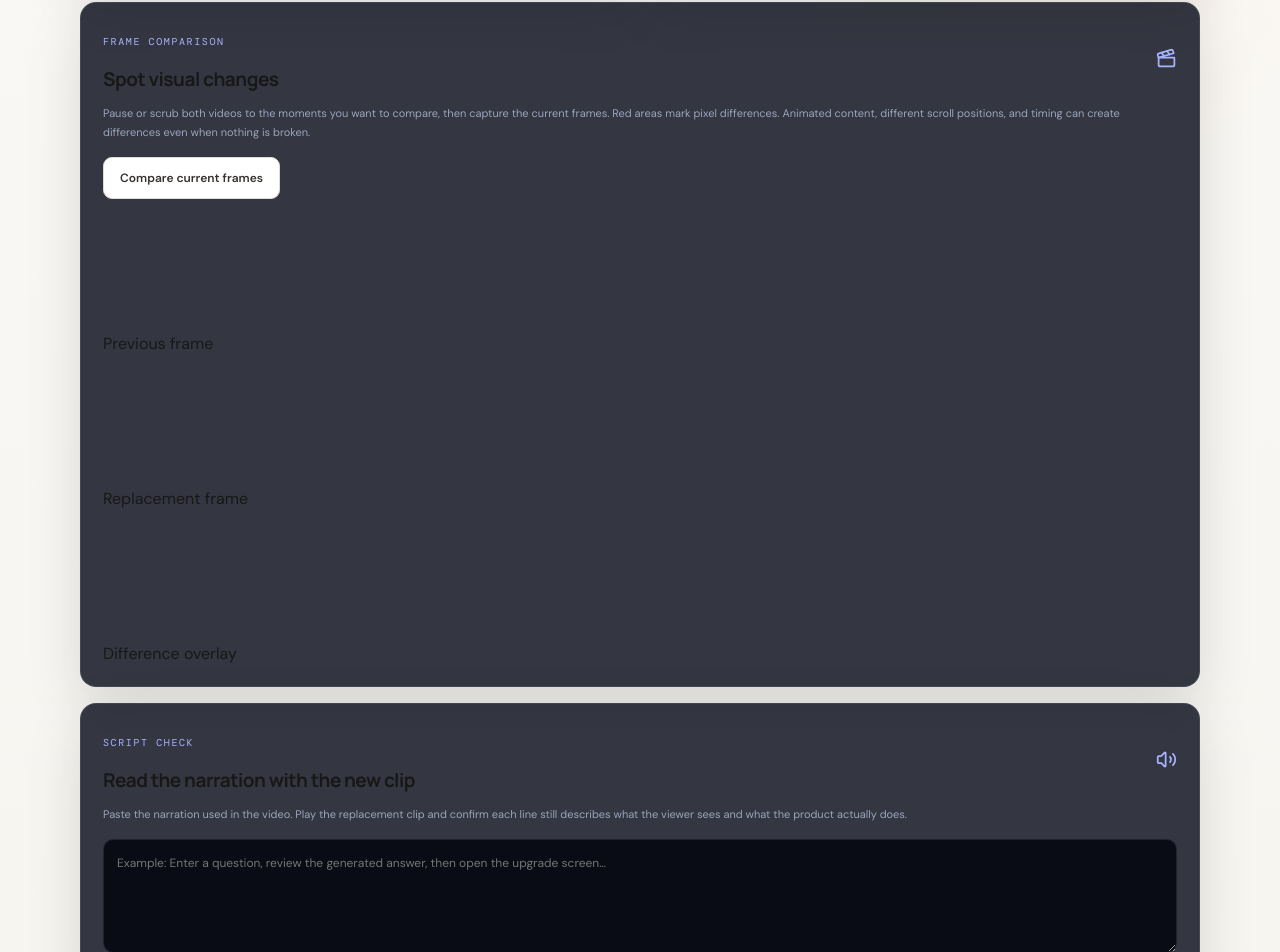
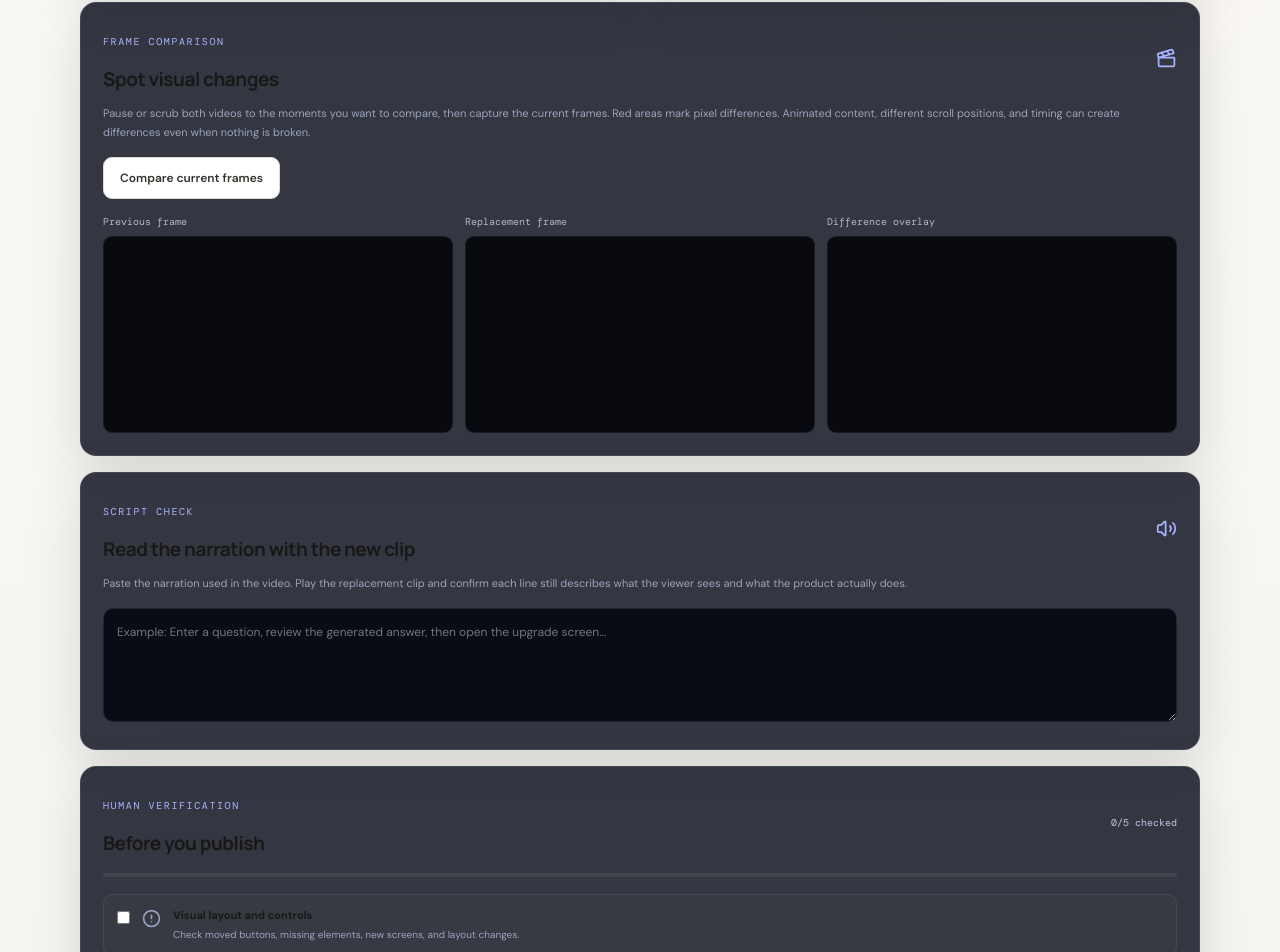
Before and after one commit to arhan1-hub/Cutlume, a Next.js app: page /review in a window 1280 px wide. Shown: the part 959-1911 px from the top of the page. Built offline with nearby package versions, Linux system fonts and the light colour scheme.

Commit message:
style: add visual frame comparison panel

```diff
--- a/app/globals.css
+++ b/app/globals.css
@@ -717,3 +717,11 @@ button:disabled{opacity:.65;cursor:wait;transform:none}
 .review-footnote{display:flex;gap:8px;align-items:flex-start;color:#7d88a2;font-size:10px;line-height:1.7;margin:17px 3px 0}
 .review-footnote svg{flex-shrink:0;margin-top:1px}
 @media(max-width:760px){.review-shell{width:calc(100% - 28px);margin-top:22px}.review-clips{grid-template-columns:1fr}.review-intro h1{letter-spacing:-1.8px}.review-title-card{align-items:flex-start;flex-direction:column}.review-title-card input{width:100%;flex:auto}.review-status{align-items:stretch;flex-direction:column}.review-status .button{width:100%}.review-section{padding:17px}.review-clip-card{padding:14px}}
+
+
+.review-diff-result{margin:14px 0;padding:12px 14px;border:1px solid rgba(168,179,255,.2);border-radius:10px;background:rgba(168,179,255,.06);color:#d6dcf4;font-size:11px;line-height:1.8}
+.review-diff-grid{display:grid;grid-template-columns:repeat(3,minmax(0,1fr));gap:12px;margin-top:16px}
+.review-diff-grid>div{min-width:0;display:grid;gap:8px}
+.review-diff-grid>div>span{font:10px var(--mono);color:#aeb8d0}
+.review-diff-grid canvas{width:100%;aspect-ratio:16/9;object-fit:contain;background:#080a10;border:1px solid rgba(255,255,255,.07);border-radius:9px}
+@media(max-width:760px){.review-diff-grid{grid-template-columns:1fr}.review-diff-grid canvas{max-height:250px}}
```
